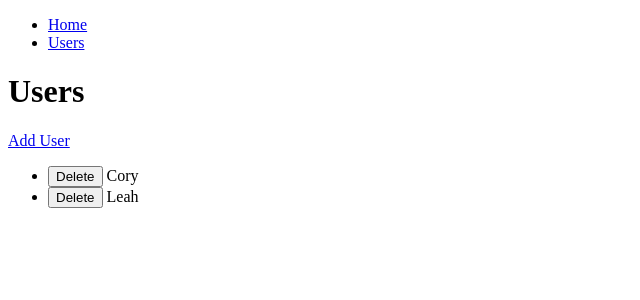
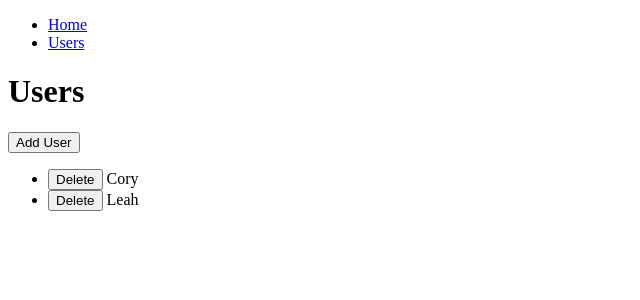
Before and after one commit to coryhouse/paycor, a React (Create React App) app: page /users in a window 1280 px wide. Shown: the top 300 px of the page, without its empty margins (0-640 px from the left). Built offline with nearby package versions, Linux system fonts and the light colour scheme; data requests are answered from the project's data file.

Commit message:
Add user is working. Add propTypes

```diff
--- a/src/ManageUser.js
+++ b/src/ManageUser.js
@@ -1,5 +1,6 @@
 import React, { useState } from "react";
 import Input from "./reusable/Input";
+import * as userApi from "./api/userApi";
 
 const newUser = {
   id: null,
@@ -7,12 +8,15 @@ const newUser = {
   hairColor: ""
 };
 
-function ManageUser() {
+function ManageUser(props) {
   // Handle state via the useState Hook
   const [user, setUser] = useState(newUser);
 
   function saveUser(event) {
     event.preventDefault();
+    userApi.addUser(user).then(savedUser => {
+      // TODO: redirect.
+    });
   }
 
   function handleChange(event) {
--- a/src/Users.js
+++ b/src/Users.js
@@ -1,13 +1,14 @@
 import React from "react";
 import * as userApi from "./api/userApi";
-import { Link } from "react-router-dom";
+import { Link, Redirect } from "react-router-dom";
 
 class Users extends React.Component {
   constructor(props) {
     super(props);
 
     this.state = {
-      users: []
+      users: [],
+      redirect: false
     };
 
     // bind in ctor
@@ -43,7 +44,10 @@ class Users extends React.Component {
     return (
       <>
         <h1>Users</h1>
-        <Link to="/manage-user">Add User</Link>
+        {this.state.redirect && <Redirect to="/manage-user" />}
+        <button onClick={() => this.setState({ redirect: true })}>
+          Add User
+        </button>
         <ul>{this.state.users.map(this.renderUser)}</ul>
       </>
     );
--- a/src/api/userApi.js
+++ b/src/api/userApi.js
@@ -10,6 +10,16 @@ export function deleteUser(userId) {
   });
 }
 
+export function addUser(user) {
+  return fetch("http://localhost:3001/users", {
+    method: "POST",
+    body: JSON.stringify(user),
+    headers: {
+      "content-type": "application/json"
+    }
+  });
+}
+
 // Centralized response handler
 function handleResponse(response) {
   if (response.ok) return response.json();
```
Also changed, not shown: src/reusable/Input.js (+10 -0 lines).
